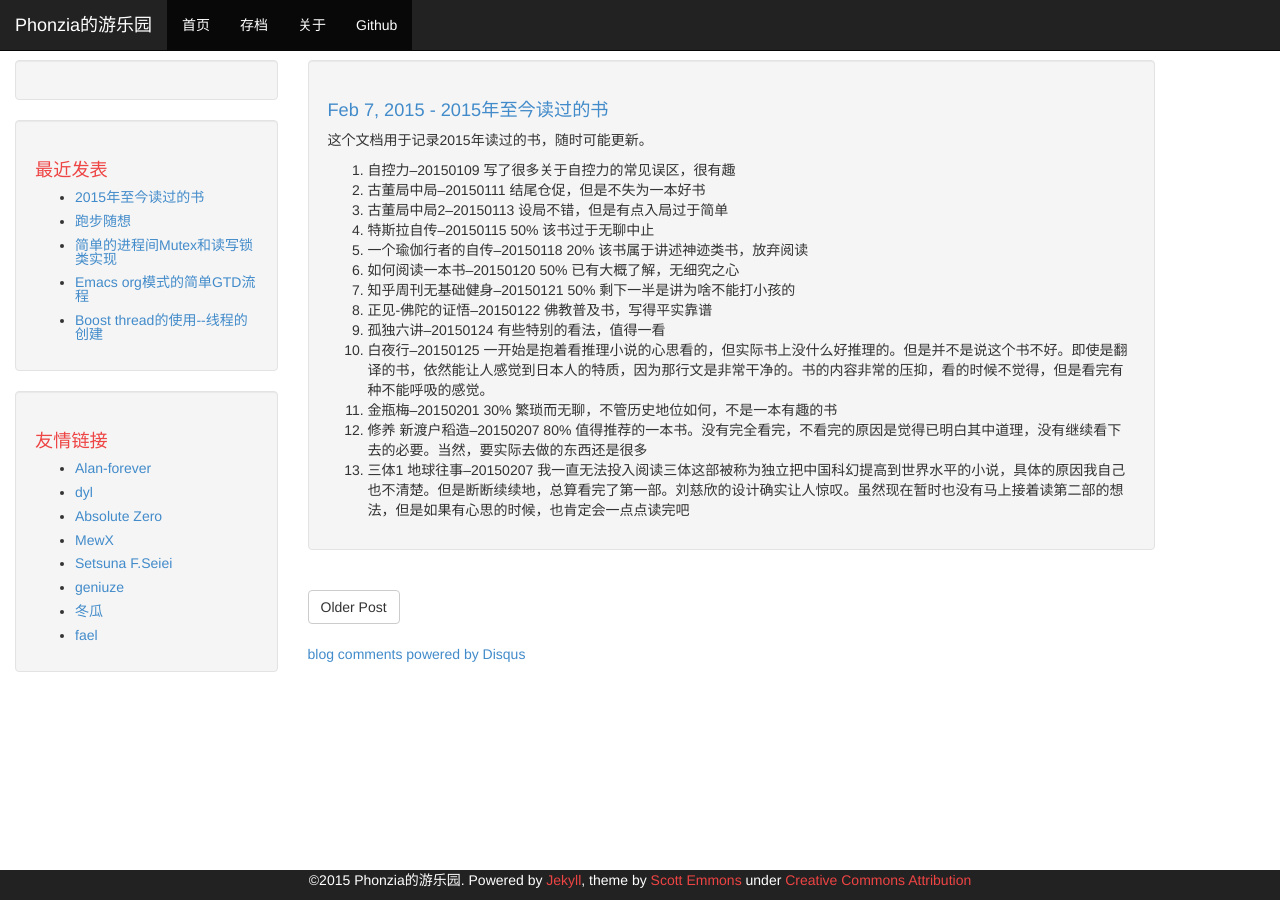
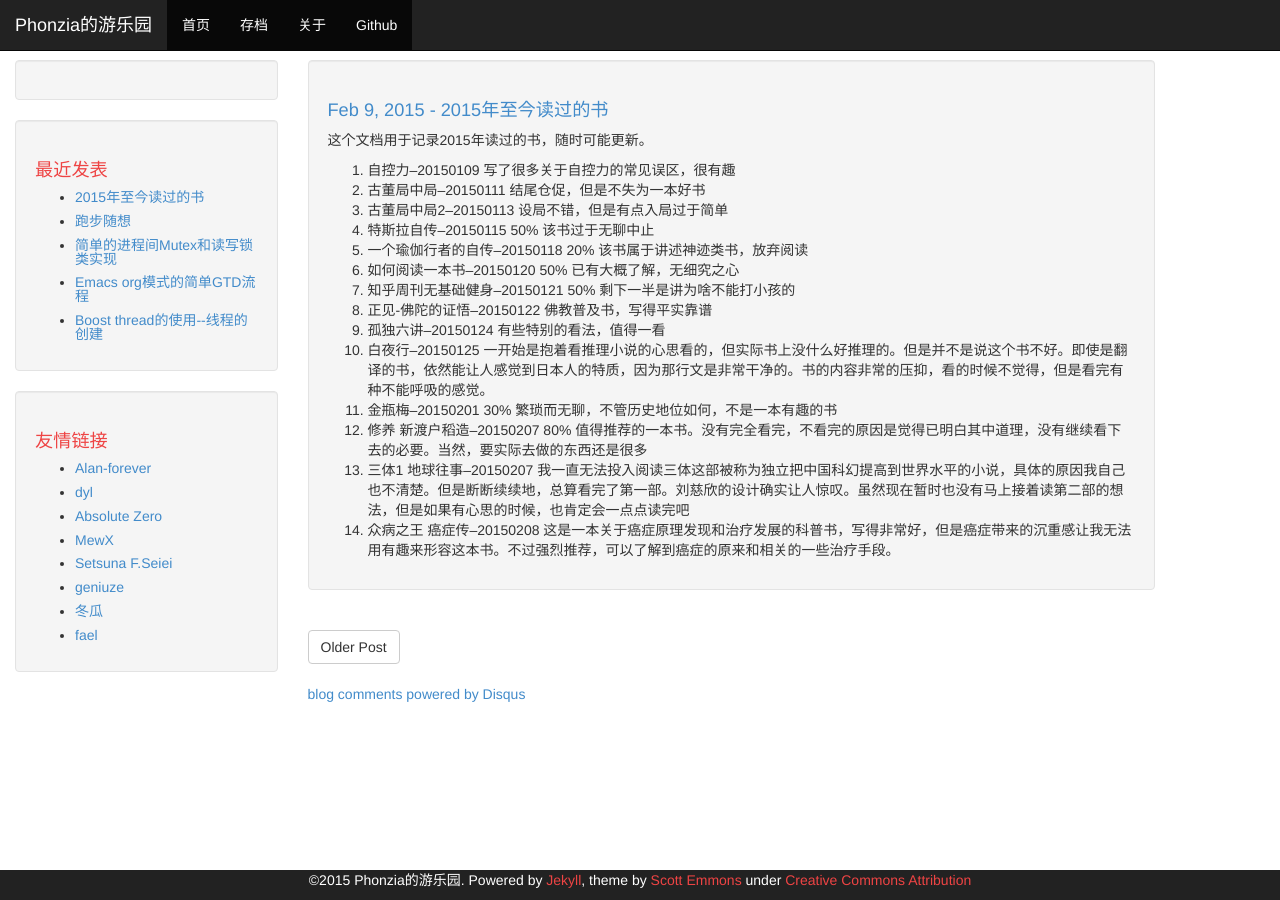
Before and after one commit to phonzia/old_blog, a Jekyll site: the page built from _posts/2015-02-09-BooksRead.md, in a window 1280 px wide. Built offline with Jekyll 4.4.1, drawn with Linux system fonts in a browser that asks for light colours; Markdown is read by kramdown in place of the engine named in the settings; comment, search, counter and statistics services are not loaded.

Commit message:
add book read

```diff
--- a/_posts/2015-02-07-BooksRead.md
+++ b/_posts/2015-02-09-BooksRead.md
@@ -18,3 +18,4 @@ title: "2015年至今读过的书"
 11. 金瓶梅--20150201 30% 繁琐而无聊，不管历史地位如何，不是一本有趣的书
 12. 修养 新渡户稻造--20150207 80% 值得推荐的一本书。没有完全看完，不看完的原因是觉得已明白其中道理，没有继续看下去的必要。当然，要实际去做的东西还是很多
 13. 三体1 地球往事--20150207 我一直无法投入阅读三体这部被称为独立把中国科幻提高到世界水平的小说，具体的原因我自己也不清楚。但是断断续续地，总算看完了第一部。刘慈欣的设计确实让人惊叹。虽然现在暂时也没有马上接着读第二部的想法，但是如果有心思的时候，也肯定会一点点读完吧
+14. 众病之王 癌症传--20150208 这是一本关于癌症原理发现和治疗发展的科普书，写得非常好，但是癌症带来的沉重感让我无法用有趣来形容这本书。不过强烈推荐，可以了解到癌症的原来和相关的一些治疗手段。
```
